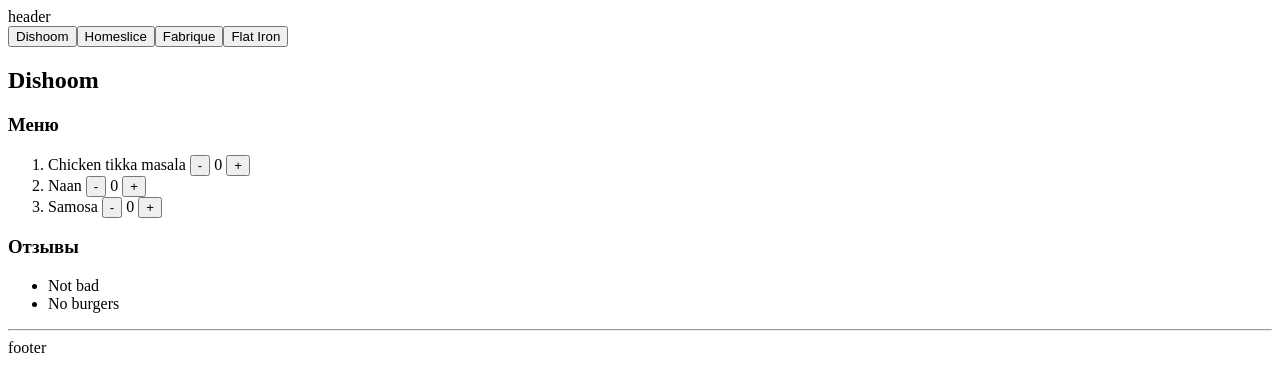
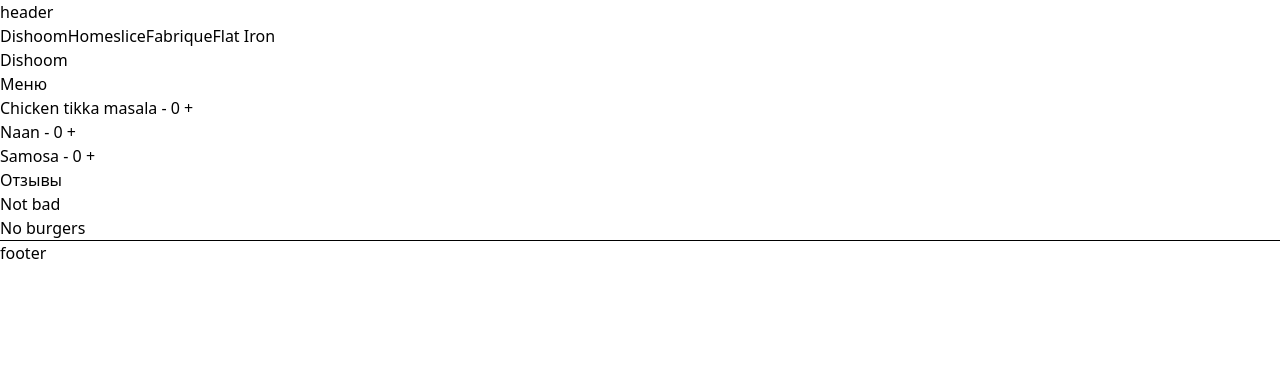
Before and after one commit to logivad/food-taxi, a React (Vite) app: page / in a window 1280 px wide. Shown: the top 392 px of the page. Built offline with nearby package versions, Linux system fonts and the light colour scheme.

Commit message:
Add TailwindCSS

```diff
--- a/index.html
+++ b/index.html
@@ -5,6 +5,7 @@
     <link rel="icon" type="image/svg+xml" href="/vite.svg" />
     <meta name="viewport" content="width=device-width, initial-scale=1.0" />
     <title>Food Taxi</title>
+    <link href="/src/styles.css" rel="stylesheet" />
   </head>
   <body>
     <div id="root">Загрузка...</div>
--- a/package.json
+++ b/package.json
@@ -10,8 +10,10 @@
     "preview": "vite preview"
   },
   "dependencies": {
+    "@tailwindcss/vite": "^4.1.7",
     "react": "^19.1.0",
-    "react-dom": "^19.1.0"
+    "react-dom": "^19.1.0",
+    "tailwindcss": "^4.1.7"
   },
   "devDependencies": {
     "@eslint/js": "^9.25.0",
--- a/src/main.tsx
+++ b/src/main.tsx
@@ -1,12 +1,19 @@
-import { createRoot } from 'react-dom/client';
+import { createRoot, type Root } from 'react-dom/client';
 
 import { App } from './components/app/app';
 import { StrictMode } from 'react';
+
+declare global {
+  interface Window {
+    reactRoot: Root;
+  }
+}
 
 const root = document.getElementById('root');
 
 if (root) {
   const reactRoot = createRoot(root);
+  window.reactRoot = reactRoot;
 
   reactRoot.render(
     <StrictMode>
--- /dev/null
+++ b/src/styles.css
@@ -0,0 +1 @@
+@import 'tailwindcss';
--- a/vite.config.ts
+++ b/vite.config.ts
@@ -1,8 +1,9 @@
 import { defineConfig } from 'vite';
 import react from '@vitejs/plugin-react';
+import tailwindcss from '@tailwindcss/vite';
 
 // https://vite.dev/config/
 export default defineConfig({
   base: '/food-taxi/',
-  plugins: [react()],
+  plugins: [react(), tailwindcss()],
 });
```
Also changed, not shown: 1 other file (tests, documents, lock files or other folders).
